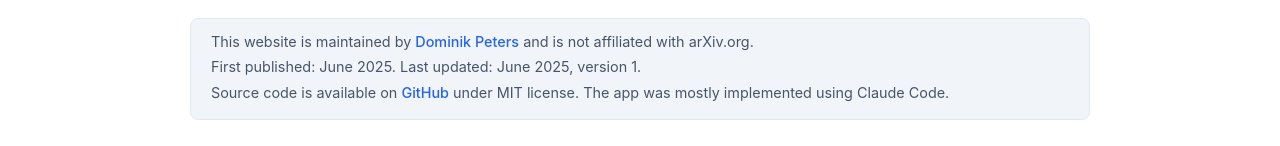
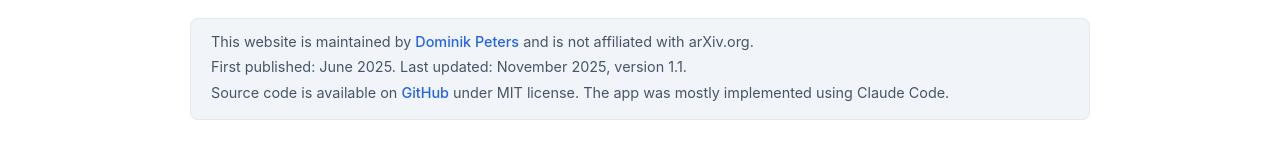
Before and after one commit to DominikPeters/arxiv-source-browser, a React (Vite) app: page / in a window 1280 px wide. Shown: the part 754-900 px from the top of the page. Built offline with nearby package versions, Linux system fonts and the light colour scheme; no server answers.

Commit message:
bump version

```diff
--- a/src/App.tsx
+++ b/src/App.tsx
@@ -363,7 +363,7 @@ function App() {
 
             <div className="about-section">
               <p>This website is maintained by <a href="https://dominik-peters.de">Dominik Peters</a> and is not affiliated with arXiv.org.</p>
-              <p>First published: June 2025. Last updated: June 2025, version 1.</p>
+              <p>First published: June 2025. Last updated: November 2025, version 1.1.</p>
               <p>Source code is available on <a href="https://github.com/DominikPeters/arxiv-source-browser">GitHub</a> under MIT license. The app was mostly implemented using Claude Code.</p>
             </div>
           </div>
```
